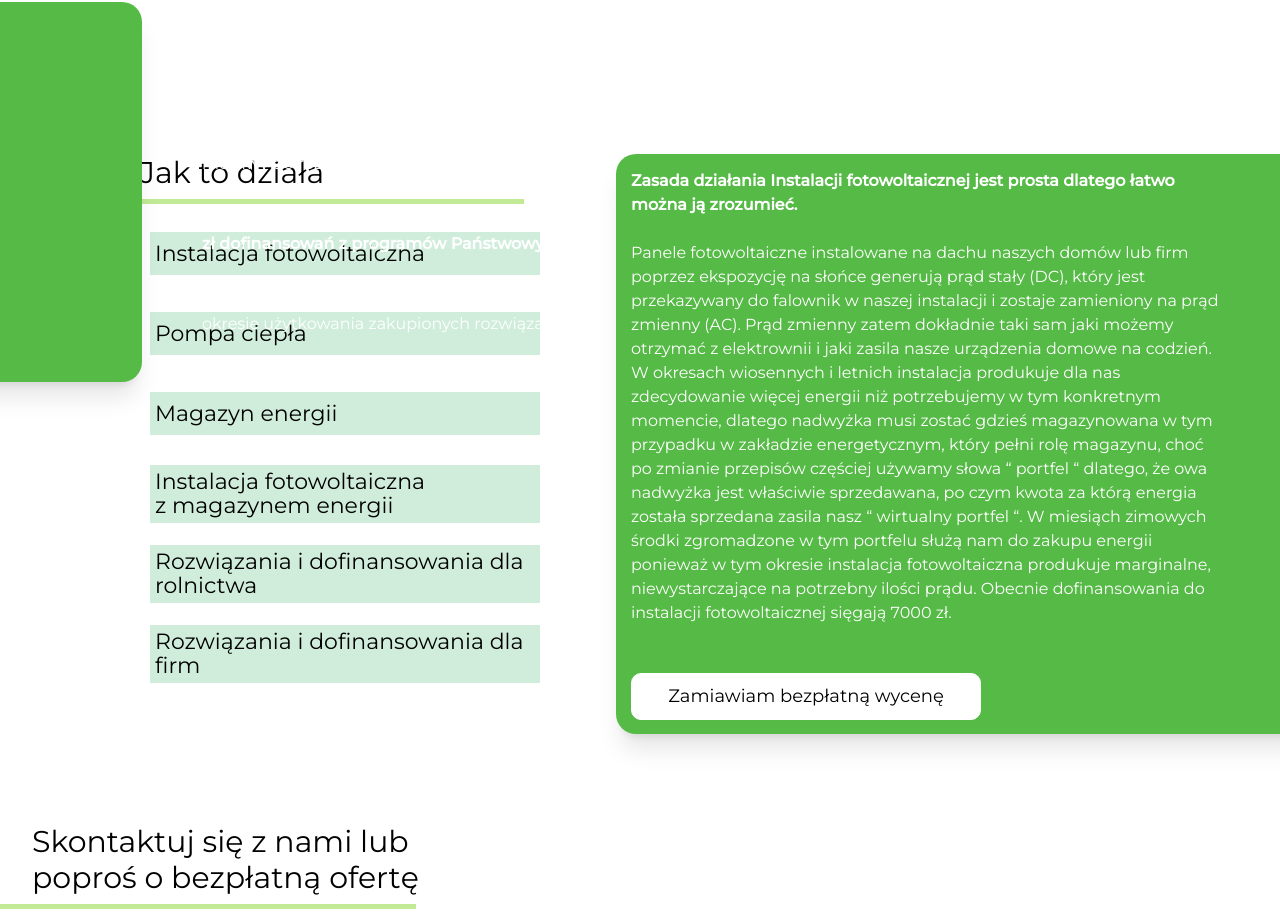
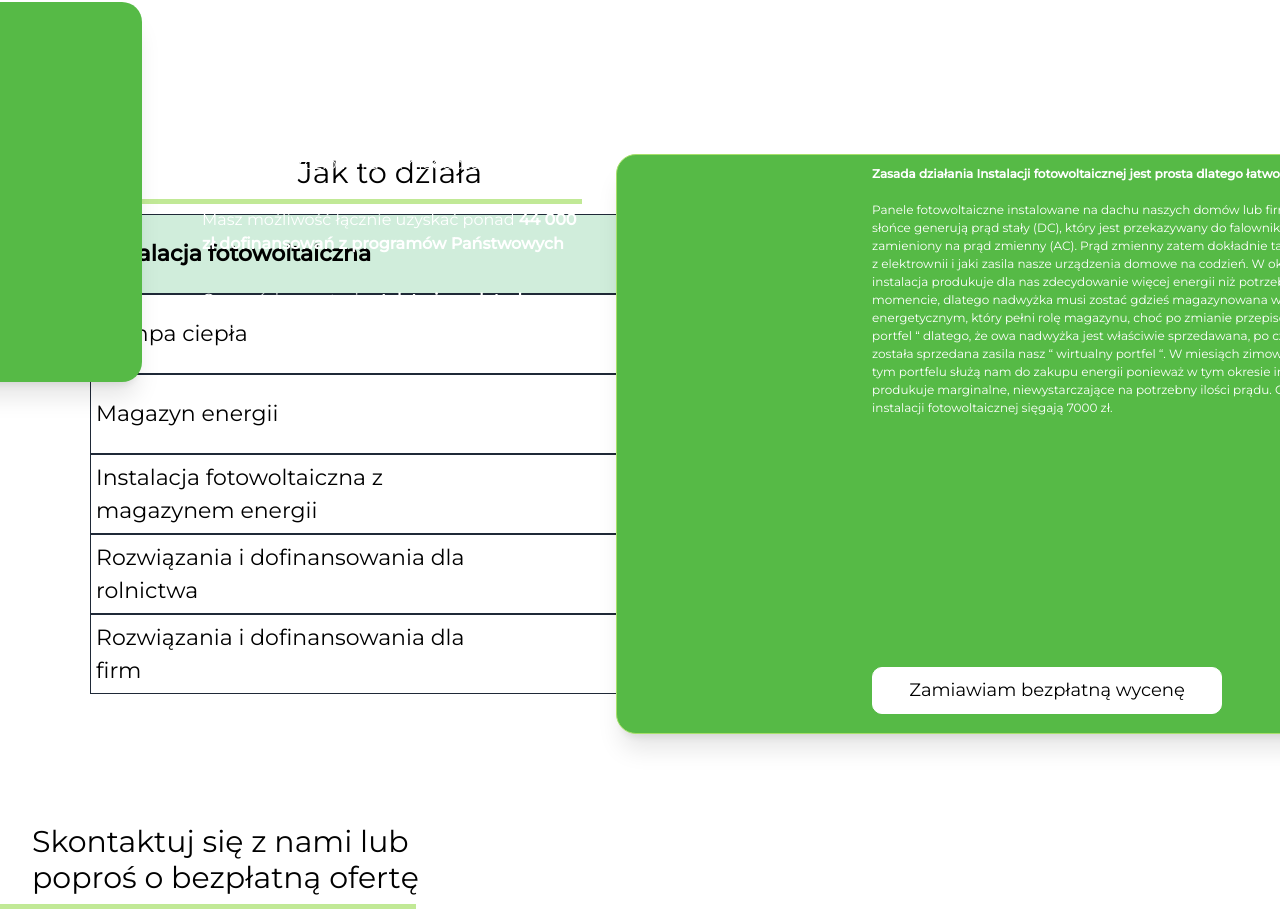
Before and after one commit to Marlonbrando3/solargarden, a Next.js app: page / in a window 1280 px wide. Shown: the part 2196-3117 px from the top of the page. Built offline with nearby package versions, Linux system fonts and the light colour scheme; some icons are missing.

Commit message:
first commit

```diff
--- a/src/FourthView/FourthView.tsx
+++ b/src/FourthView/FourthView.tsx
@@ -63,53 +63,53 @@ export default function ThirdView() {
 
 
   return (
-    <div className='hidden md:block w-screen h-[700px] pb-[100px]'>
-      <div className='w-[1000px] mx-auto h-full flex'>
-        <div className='h-full w-[500px] flex flex-col justify-center'>
-          <div><p className='text-[30px] leading-9'>Jak to działa</p></div>
-          <div className='bg-[#a7e06a]/[0.7] h-[5px] w-[50vw] -ml-[20vw] mt-[8px] mb-[10px]'></div>
-            <div data-name="1" className='flex h-[80px] w-[550px] items-center -ml-[50px] text-[22px]  cursor-pointer' onClick={e => handleChosedInfo(e)}>
-              <div className='w-[60px] h-[60px]'><TbPointFilled className={choosed[0].status === false ? "w-full h-full text-white duration-300" : "w-full h-full text-green-700/[0.4] duration-300"} /></div><p data-name="1" className='w-[390px] bg-green-600/[0.2] p-[5px]'>Instalacja  fotowoltaiczna</p>
+    <div className='md:block w-screen md:h-[700px] pb-[100px]'>
+      <div className='w-[90vw] md:w-[1000px] mx-auto h-full md:flex'>
+        <div className='h-auto w-full md:w-[500px] flex md:flex-col flex-wrap md:justify-center flex-row items-center justify-center'>
+          <div ><p className='text-[30px] leading-9'>Jak to działa</p></div>
+          <div className='bg-[#a7e06a]/[0.7] h-[5px] w-[80vw] md:w-[50vw] -ml-[20vw] mt-[8px] mb-[10px]'></div>
+            <div data-name="1" onClick={e => handleChosedInfo(e)} className={choosed[0].status === false ? 'flex h-auto md:h-[80px] md:w-[550px] items-center md:-ml-[50px] md:text-[22px] cursor-pointer border border-gray-800':'flex h-auto md:h-[80px] md:w-[550px] items-center md:-ml-[50px] md:text-[22px] cursor-pointer border border-gray-800 bg-green-600/[0.2] font-bold'}>
+              <p data-name="1" className='md:w-[390px] p-[5px]'>Instalacja  fotowoltaiczna</p>
             </div>
-            <div data-name="2" className='flex h-[80px] w-[450px] items-center -ml-[50px] text-[22px] cursor-pointer' onClick={e => handleChosedInfo(e)}>
-              <div className='w-[60px] h-[60px]'> <TbPointFilled className={choosed[1].status === false ? "w-full h-full text-white duration-300" : "w-full h-full text-green-700/[0.4] duration-300"} /></div><p data-name="2" className='w-[390px] bg-green-600/[0.2] p-[5px]'>Pompa ciepła</p>
+            <div data-name="2" onClick={e => handleChosedInfo(e)} className={choosed[1].status === false ? 'flex h-auto md:h-[80px] md:w-[550px] items-center md:-ml-[50px] md:text-[22px] cursor-pointer border border-gray-800':'flex h-auto md:h-[80px] md:w-[550px] items-center md:-ml-[50px] md:text-[22px] cursor-pointer border border-gray-800 bg-green-600/[0.2] font-bold'}>
+              <p data-name="2" className='md:w-[390px] p-[5px]'>Pompa ciepła</p>
             </div>
-            <div data-name="3" className='flex h-[80px] w-[450px] items-center -ml-[50px] text-[22px]  cursor-pointer' onClick={e => handleChosedInfo(e)}>
-              <div className='w-[60px] h-[60px]'><TbPointFilled className={choosed[2].status === false ? "w-full h-full text-white duration-300" : "w-full h-full text-green-700/[0.4] duration-300"} /></div><p data-name="3" className='w-[390px] bg-green-600/[0.2] p-[5px]'>Magazyn energii</p>
+            <div data-name="3" onClick={e => handleChosedInfo(e)} className={choosed[2].status === false ? 'flex h-auto md:h-[80px] md:w-[550px] items-center md:-ml-[50px] md:text-[22px] cursor-pointer border border-gray-800':'flex h-auto md:h-[80px] md:w-[550px] items-center md:-ml-[50px] md:text-[22px] cursor-pointer border border-gray-800 bg-green-600/[0.2] font-bold'}>
+              <p data-name="3" className='w-[100px] md:w-[390px] p-[5px]'>Magazyn energii</p>
             </div>
-            <div data-name="4" className='flex h-[80px] w-[450px] items-center -ml-[50px] text-[22px]  cursor-pointer leading-6' onClick={e => handleChosedInfo(e)}>
-              <div className='w-[60px] h-[60px]'><TbPointFilled className={choosed[3].status === false ? "w-full h-full text-white duration-300" : "w-full h-full text-green-700/[0.4] duration-300"} /></div><p data-name="4" className='w-[390px] bg-green-600/[0.2] p-[5px]'>Instalacja fotowoltaiczna <br></br>z magazynem energii</p>
+            <div data-name="4" onClick={e => handleChosedInfo(e)} className={choosed[3].status === false ? 'flex h-auto md:h-[80px] md:w-[550px] items-center md:-ml-[50px] md:text-[22px] cursor-pointer border border-gray-800':'flex h-auto md:h-[80px] md:w-[550px] items-center md:-ml-[50px] md:text-[22px] cursor-pointer border border-gray-800 bg-green-600/[0.2] font-bold'}>
+              <p data-name="4" className='w-[227px] md:w-[390px] p-[5px]'>Instalacja fotowoltaiczna z magazynem energii</p>
             </div>
-            <div data-name="5" className='flex h-[80px] w-[450px] items-center -ml-[50px] text-[22px]  cursor-pointer leading-6' onClick={e => handleChosedInfo(e)}>
-              <div className='w-[60px] h-[60px]'><TbPointFilled className={choosed[4].status === false ? "w-full h-full text-white duration-300" : "w-full h-full text-green-700/[0.4] duration-300"} /></div><p data-name="5" className='w-[390px] bg-green-600/[0.2] p-[5px]'>Rozwiązania i dofinansowania dla rolnictwa </p>
+            <div data-name="5" onClick={e => handleChosedInfo(e)} className={choosed[4].status === false ? 'flex h-auto md:h-[80px] md:w-[550px] items-center md:-ml-[50px] md:text-[22px] cursor-pointer border border-gray-800':'flex h-auto md:h-[80px] md:w-[550px] items-center md:-ml-[50px] md:text-[22px] cursor-pointer border border-gray-800 bg-green-600/[0.2] font-bold'}>
+              <p data-name="5" className='w-[329px] md:w-[390px] p-[5px]'>Rozwiązania i dofinansowania dla rolnictwa </p>
             </div>
-            <div data-name="6" className='flex h-[80px] w-[450px] items-center -ml-[50px] text-[22px]  cursor-pointer leading-6' onClick={e => handleChosedInfo(e)}>
-              <div className='w-[60px] h-[60px]'><TbPointFilled className={choosed[5].status === false ? "w-full h-full text-white duration-300" : "w-full h-full text-green-700/[0.4] duration-300"} /></div><p data-name="6" className='w-[390px] bg-green-600/[0.2] p-[5px]'>Rozwiązania i dofinansowania dla firm </p>
+            <div data-name="6" onClick={e => handleChosedInfo(e)} className={choosed[5].status === false ? 'flex h-auto md:h-[80px] md:w-[550px] items-center md:-ml-[50px] md:text-[22px] cursor-pointer border border-gray-800':'flex h-auto md:h-[80px] md:w-[550px] items-center md:-ml-[50px] md:text-[22px] cursor-pointer border border-gray-800 bg-green-600/[0.2] font-bold'}>
+              <p data-name="6" className='w-[329px] md:w-[390px] p-[5px]'>Rozwiązania i dofinansowania dla firm </p>
             </div>
         </div>
-        <div className='h-full border-yellow-600 w-[500px] flex justify-center items-center relative'>
-          <div className='absolute bg-[#56BA46] w-[1100px] h-[580px] border-[rgb(167,224,106)] top-[30px] -right-[45vw] rounded-[20px] shadow-xl text-white text-[16px] flex flex-col justify-center'>
-
-            <div data-name="1" className={descriptions[0].status === false ? ' w-[54%] h-[95%] ml-[15px] hidden duration-300' : ' w-[54%] h-[95%] ml-[15px] flex flex-col justify-between duration-300'}><p><b>Zasada działania Instalacji fotowoltaicznej jest prosta dlatego łatwo można ją zrozumieć.</b><br></br><br></br>Panele fotowoltaiczne instalowane na dachu naszych domów lub firm poprzez ekspozycję na słońce generują prąd stały (DC), który jest przekazywany do falownik w naszej instalacji i zostaje zamieniony na prąd zmienny (AC). Prąd zmienny zatem dokładnie taki sam jaki możemy otrzymać z elektrownii i jaki zasila nasze urządzenia domowe na codzień. W okresach wiosennych i letnich instalacja produkuje dla nas zdecydowanie więcej energii niż potrzebujemy w tym konkretnym momencie, dlatego nadwyżka musi zostać gdzieś magazynowana w tym przypadku w zakładzie energetycznym, który pełni rolę magazynu, choć po zmianie przepisów częściej używamy słowa &ldquo; portfel &ldquo; dlatego, że owa nadwyżka jest właściwie sprzedawana, po czym kwota za którą energia została sprzedana zasila nasz &ldquo; wirtualny portfel &ldquo;. W miesiąch zimowych środki zgromadzone w tym portfelu służą nam do zakupu energii ponieważ w tym okresie instalacja fotowoltaiczna produkuje marginalne, niewystarczające na potrzebny ilości prądu. Obecnie dofinansowania do instalacji fotowoltaicznej sięgają 7000 zł.</p>
+        <div className='h-full border-yellow-600 w-[90vw] md:w-[500px] flex justify-center items-start md:relative'>
+          <div className='md:absolute bg-[#56BA46] w-[90vw] md:w-[1100px] md:h-[580px] border-[rgb(167,224,106)] top-[30px] -right-[45vw] rounded-[20px] shadow-xl text-white text-[16px] flex justify-center border mt-[20px] md:mt-auto'>
+            <div data-name="1" className={descriptions[0].status === false ? 'hidden duration-300' : 'text-[12px] w-[88vw] md:w-[54%] h-[95%] md:ml-[15px] m-[10px] flex flex-col justify-between duration-300'}><p><b>Zasada działania Instalacji fotowoltaicznej jest prosta dlatego łatwo można ją zrozumieć.</b><br></br><br></br>Panele fotowoltaiczne instalowane na dachu naszych domów lub firm poprzez ekspozycję na słońce generują prąd stały (DC), który jest przekazywany do falownik w naszej instalacji i zostaje zamieniony na prąd zmienny (AC). Prąd zmienny zatem dokładnie taki sam jaki możemy otrzymać z elektrownii i jaki zasila nasze urządzenia domowe na codzień. W okresach wiosennych i letnich instalacja produkuje dla nas zdecydowanie więcej energii niż potrzebujemy w tym konkretnym momencie, dlatego nadwyżka musi zostać gdzieś magazynowana w tym przypadku w zakładzie energetycznym, który pełni rolę magazynu, choć po zmianie przepisów częściej używamy słowa &ldquo; portfel &ldquo; dlatego, że owa nadwyżka jest właściwie sprzedawana, po czym kwota za którą energia została sprzedana zasila nasz &ldquo; wirtualny portfel &ldquo;. W miesiąch zimowych środki zgromadzone w tym portfelu służą nam do zakupu energii ponieważ w tym okresie instalacja fotowoltaiczna produkuje marginalne, niewystarczające na potrzebny ilości prądu. Obecnie dofinansowania do instalacji fotowoltaicznej sięgają 7000 zł.</p>
             <div className='mt-[30px] border border-white py-[9px] text-[18px] bg-white text-center w-[350px] text-black rounded-[10px] hover:bg-white hover:text-green-700 duration-150 cursor-pointer'>Zamiawiam bezpłatną wycenę</div>
             </div>
 
-            <div data-name="2" className={descriptions[1].status === false ? ' w-[54%] h-[95%] ml-[15px] hidden duration-300' : ' w-[54%] h-[95%] ml-[15px] flex flex-col justify-between duration-300'}><p><b>Pompa ciepła powinna być urządzeniem komplementanym z instalacją fotowoltaiczną i rozwiązuje kilka problemów.</b><br></br><br></br>
+            <div data-name="2" className={descriptions[1].status === false ? 'hidden duration-300' : 'text-[12px] w-[88vw] md:w-[54%] h-[95%] md:ml-[15px] m-[10px] flex flex-col justify-between duration-300'}><p><b>Pompa ciepła powinna być urządzeniem komplementarnym z instalacją fotowoltaiczną i rozwiązuje kilka problemów.</b><br></br><br></br>
             Przede wszystkich jest to odnawialne źródło ciepła dla naszych domów lub firm. Nie wymaga zakupu węgla, ekogroszku, peletu lub innych surowców tak jak wszelkie piece. Nie wymaga poświęcania czasu na kontrolowanie oraz rozpalania. Pompa potrzebuje powietrza i nieco prądu do efektywnwgo działania. Zatem pompa ciepła zasilna instalacją fotowoltaiczną pozwala na ogrzanie domu z ekologicznego źródła energii. Wystarczy ustawić porządaną temperaturę na terpostacie. Tutaj też możemy liczyć na dofinansowania rzędu 19 400 zł.</p>
-            <div className='mt-[30px] border border-white py-[9px] text-[18px] bg-white text-center w-[350px] text-black rounded-[10px] hover:bg-white hover:text-green-700 duration-150 cursor-pointer'>Zamiawiam bezpłatną wycenę</div>
+            <div className='mt-[30px] border border-white py-[9px] text-[18px] bg-white text-center md:w-[350px] text-black rounded-[10px] hover:bg-white hover:text-green-700 duration-150 cursor-pointer'>Zamiawiam bezpłatną wycenę</div>
             </div>
-            <div data-name="3" className={descriptions[2].status === false ? ' w-[54%] h-[95%] ml-[15px] hidden duration-300' : ' w-[54%] h-[95%] ml-[15px] flex flex-col justify-between duration-300'}><p><b>Magazyn energii powodują, że jesteś bardziej niezależny.</b><br></br><br></br>
+
+            <div data-name="3" className={descriptions[2].status === false ? ' md:w-[54%] h-[95%] ml-[15px] hidden duration-300' : 'text-[12px] m-[10px] w-[88vw] md:w-[54%] h-[95%] md:ml-[15px] px-[10px] flex flex-col justify-between duration-300'}><p><b>Magazyn energii powodują, że jesteś bardziej niezależny.</b><br></br><br></br>
             Magazyn energii to rozwiązanie, które pozwala pewien zapas wyprodukowanej energii trzymać we własnych ekosystemie elektrycznym. Nie zapewni nam przechowywania 100% wyprodukowanej energii ze względu na koszty, które są niewspółmierne do zysków, natomiast pozim tak zwanej autokonsumpcji (czyli % prądu jaki zużuywamy bez oddaniania go do zakładu energetycznego) może sięgnąć 65% choć bezpiecznie zakładamy 50-55% autokonsumpcji.
             Magazyny energii pozwalają zatem odsprzedać znacznie mniej nadwyżek energii do zakładu energetycznego tym samym zdecydowanie mniej będzie trzeba zakupić go w chwili gdy będzie nam potrzebny. Skraca to czas zwrotu całej inwestycji, po skorzystaniu z dofinansowań jest bardzo tanie.</p>
-            <div className='mt-[30px] border border-white py-[9px] text-[18px] bg-white text-center w-[350px] text-black rounded-[10px] hover:bg-white hover:text-green-700 duration-150 cursor-pointer'>Zamiawiam bezpłatną wycenę</div>
+            <div className='mt-[30px] border border-white py-[9px] text-[18px] bg-white text-center md:w-[350px] text-black rounded-[10px] hover:bg-white hover:text-green-700 duration-150 cursor-pointer'>Zamiawiam bezpłatną wycenę</div>
             </div>
-            <div data-name="3" className={descriptions[3].status === false ? 'w-[54%] h-[95%] ml-[15px] hidden duration-300' : 'w-[54%] h-[95%] ml-[15px] flex flex-col flex-between duration-300'}><p>Instalacja fotowoltaiczna z magazynem energii to jedno z mądrzejszch rozwiązań.<br></br><br></br>
+            <div data-name="3" className={descriptions[3].status === false ? 'w-[54%] h-[95%] ml-[15px] hidden duration-300' : ' text-[12px] w-[88vw] m-[10px] md:w-[54%] h-[95%] md:ml-[15px] mx-[10px] flex flex-col flex-between duration-300'}><p>Instalacja fotowoltaiczna z magazynem energii to jedno z mądrzejszch rozwiązań.<br></br><br></br>
             Panele fotowoltaiczne instalowane na dachu naszych domów lub firm poprzez ekspozycję na słońce generują prąd stały (DC), który jest przekazywany do falownik w naszej instalacji i zostaje zamieniony na prąd zmienny (AC). Prąd zmienny zatem dokładnie taki sam jaki możemy otrzymać z elektrownii i jaki zasila nasze urządzenia domowe na codzień. W okresach wiosennych i letnich instalacja produkuje dla nas zdecydowanie więcej energii niż potrzebujemy w tym konkretnym momencie i wtedy gdy nasza instalacja posiada magazyn energii to w pierwszej kolejności nadwyżki magazynowane są właśnie tam. Dopiero jak nasz magazyn energii zapełni się, a nadwyżki dalej będą produkowane będą one oddane do zakładu energetycznego. Magazyn zwiększa zatem ilość energii, która jest zużywana bez konieczności &ldquo;wyjścia na zewnątrz&ldquo; czyli na rzecz tzw. autokonsumpcji. Wartość ta zostaje podniesiona z ok. 25-30% do 50-60%, więc praktycznie dwa razy więcej energii zostaje w naszym ekosystemie na jesienne i ziomowe dni w których produkcja jest bardzo niska.</p>
-            <div className='mt-[30px] border border-white py-[9px] text-[18px] bg-white text-center w-[350px] text-black rounded-[10px] hover:bg-white hover:text-green-700 duration-150 cursor-pointer '>Zamiawiam bezpłatną wycenę</div>
+            <div className='mt-[30px] border border-white py-[9px] text-[18px] bg-white text-center md:w-[350px] text-black rounded-[10px] hover:bg-white hover:text-green-700 duration-150 cursor-pointer'>Zamiawiam bezpłatną wycenę</div>
             </div>
-            <div data-name="3" className={descriptions[4].status === false ? ' w-[54%] h-[95%] ml-[15px] hidden duration-300' : ' w-[54%] h-[95%] ml-[15px] flex flex-col flex-between duration-300'}>Segment w trakcie budowy, skontaktuj się z nami po więcej informacji
-            <div className='mt-[30px] border border-white py-[9px] text-[18px] bg-white text-center w-[350px] text-black rounded-[10px] hover:bg-white hover:text-green-700 duration-150 cursor-pointer'>Zamiawiam bezpłatną wycenę</div></div>
-            <div data-name="3" className={descriptions[5].status === false ? 'w-[54%] h-[95%] ml-[15px] hidden' : ' text-[22px] w-[54%] h-[95%] ml-[15px]'}>Mimo opinii, że firmy nijak nie mają możliwości skorzystania z dofinansowań to <b>mamy autorskie rozwiązania, które pozwalają aby inwestycja w instalację fotowoltaiczną na Twojej firmie była ok 25% tańsza od średnich cen rynkowych.</b> Współpracujmy głównie z dużymi zakładami produkcyjnymi i firmami zatrudniającymi min 30 osób. Możemy przedstawić Ci nasze rozwiązania. Zapraszamy do kontaktu po więcej informacji.
+            <div data-name="3" className={descriptions[4].status === false ? ' w-[54%] h-[95%] ml-[15px] hidden duration-300' : ' text-[12px] w-[88vw] m-[10px] md:w-[54%] h-[95%] md:ml-[15px] mx-[10px] flex flex-col flex-between duration-300'}>Segment w trakcie budowy, skontaktuj się z nami po więcej informacji
+            <div className='mt-[30px] border border-white py-[9px] text-[18px] bg-white text-center md:w-[350px] text-black rounded-[10px] hover:bg-white hover:text-green-700 duration-150 cursor-pointer'>Zamiawiam bezpłatną wycenę</div></div>
+            <div data-name="3" className={descriptions[5].status === false ? 'w-[54%] h-[95%] ml-[15px] hidden' : ' text-[12px] w-[88vw] m-[10px] md:w-[54%] h-[95%] md:ml-[15px] mx-[10px]'}>Mimo opinii, że firmy nijak nie mają możliwości skorzystania z dofinansowań to <b>mamy autorskie rozwiązania, które pozwalają aby inwestycja w instalację fotowoltaiczną na Twojej firmie była ok 25% tańsza od średnich cen rynkowych.</b> Współpracujmy głównie z dużymi zakładami produkcyjnymi i firmami zatrudniającymi min 30 osób. Możemy przedstawić Ci nasze rozwiązania. Zapraszamy do kontaktu po więcej informacji.
             <div className='mt-[30px] border border-white py-[9px] text-[18px] bg-white text-center w-[350px] text-black rounded-[10px] hover:bg-white hover:text-green-700 duration-150 cursor-pointer'>Zamiawiam bezpłatną wycenę</div></div>
 
           </div>
```
Also changed, not shown: src/Header/header.tsx (+13 -7 lines).
